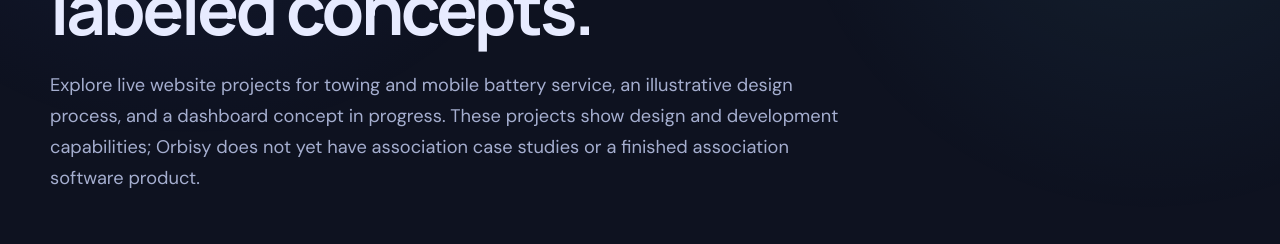
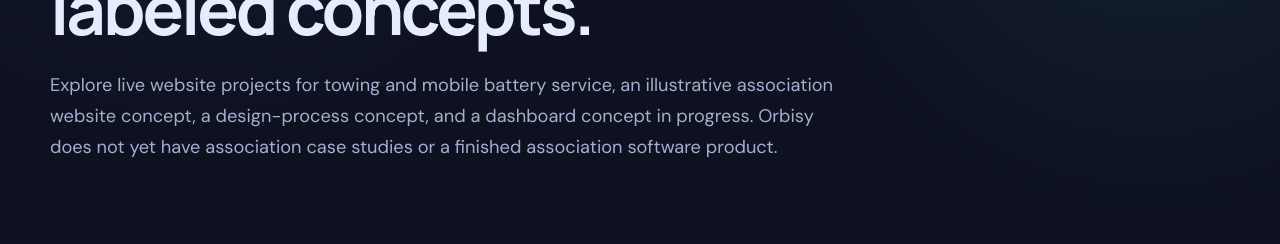
Before and after one commit to eavesa2796/Orbisy-Web-App, a Next.js app: page /work in a window 1280 px wide. Shown: the part 313-557 px from the top of the page. Built offline with nearby package versions, Linux system fonts and the light colour scheme; no server answers.

Commit message:
Describe association concept in portfolio

```diff
--- a/src/app/work/page.tsx
+++ b/src/app/work/page.tsx
@@ -6,7 +6,7 @@ import { AgencyContact } from "@/components/agency-contact";
 export const metadata: Metadata = {
   title: "Website work & custom software concepts",
   description:
-    "Explore Orbisy’s Rescue Tow Truck before-and-after redesign comparison, live website work, design process, and a custom software dashboard concept.",
+    "Explore Orbisy’s Rescue Tow Truck before-and-after redesign comparison, live website work, an illustrative association website concept, design process, and a custom software dashboard concept.",
   alternates: { canonical: "/work" },
   openGraph: { url: "/work" },
 };
@@ -21,7 +21,7 @@ export default function Page() {
             <h1>Real website work. Clearly labeled concepts.</h1>
             <p className="hero-lede">
               Explore live website projects for towing and mobile battery
-              service, an illustrative design process, and a dashboard concept in progress. These projects show design and development capabilities; Orbisy does not yet have association case studies or a finished association software product.
+              service, an illustrative association website concept, a design-process concept, and a dashboard concept in progress. Orbisy does not yet have association case studies or a finished association software product.
             </p>
           </div>
         </section>
```
